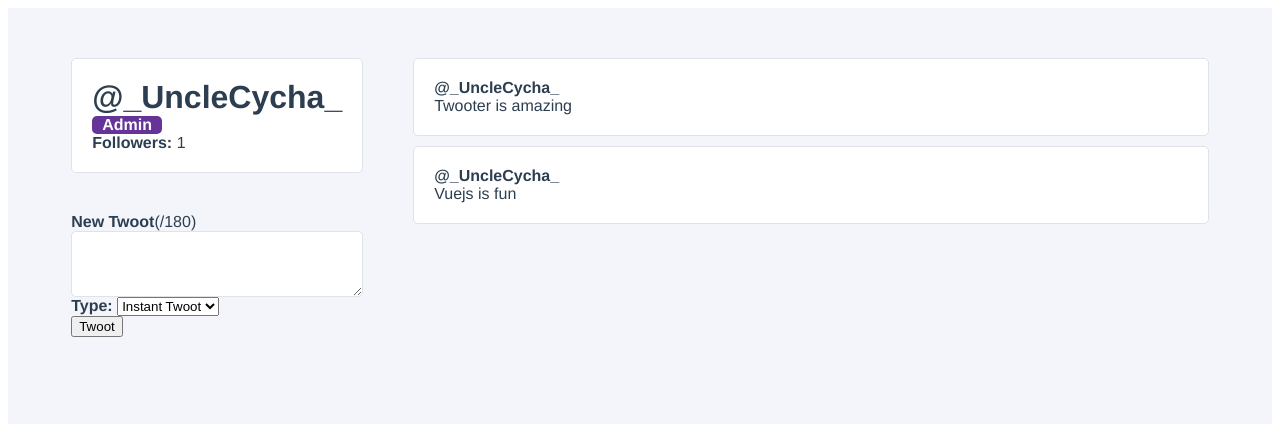
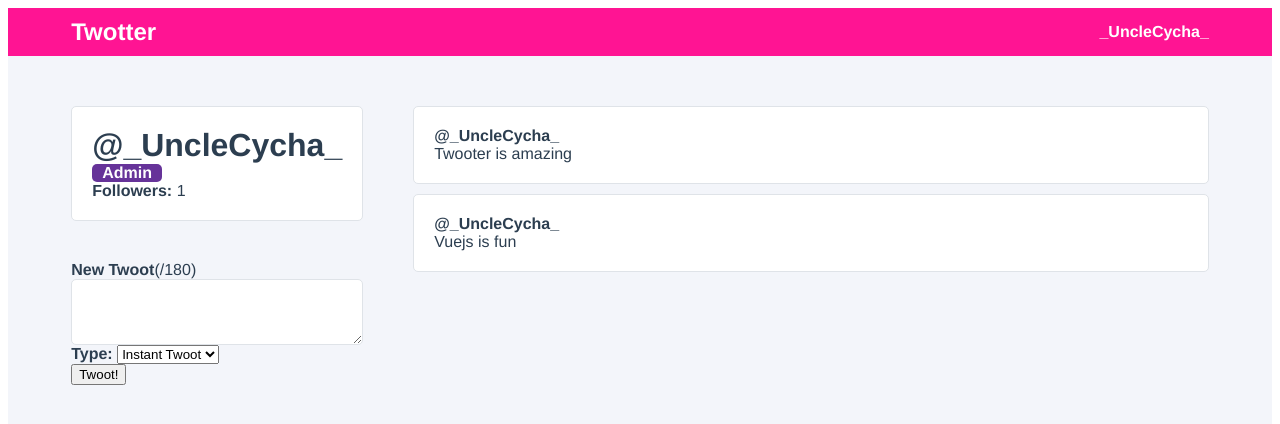
Before and after one commit to sicelo17/twotterapp, a Vue app: page / in a window 1280 px wide. Shown: the top 424 px of the page. Built offline with nearby package versions, Linux system fonts and the light colour scheme.

Commit message:
added nav

```diff
--- a/src/App.vue
+++ b/src/App.vue
@@ -1,5 +1,13 @@
 <template>
   <div id="app">
+    <nav>
+      <div class="navigation__logo">
+        Twotter
+      </div>
+      <div class="navigation__user">
+        {{ user.username }}
+      </div>
+    </nav>
     <UserProfile />
   </div>
 </template>
@@ -9,6 +17,13 @@
 export default {
   components: {
     UserProfile
+  },
+  data(){
+    return {
+      user: {
+        username: "_UncleCycha_"
+      }
+    }
   }
 }
 </script>
@@ -21,5 +36,21 @@
   color: #2c3e50;
   min-height: 100vh;
   background-color: #F3F5FA;
+
+    nav {
+    display: flex;
+    align-items: center;
+    justify-content: space-between;
+    padding: 10px 5%;
+    background-color: deeppink;
+    color: white;
+    .navigation__logo {
+      font-weight: bold;
+      font-size: 24px;
+    }
+    .navigation__user {
+      font-weight: bold;
+    }
+  }
 }
 </style>
--- a/src/components/CreateTwootPanel.vue
+++ b/src/components/CreateTwootPanel.vue
@@ -23,7 +23,7 @@
         </select>
       </div>
 
-      <button>Twoot</button>
+      <button>Twoot!</button>
     </div>
   </form>
 </template>
```
